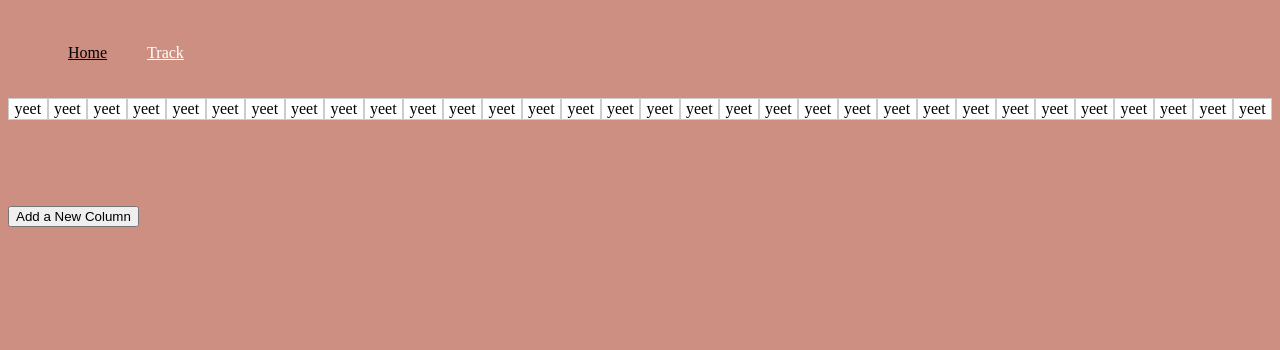
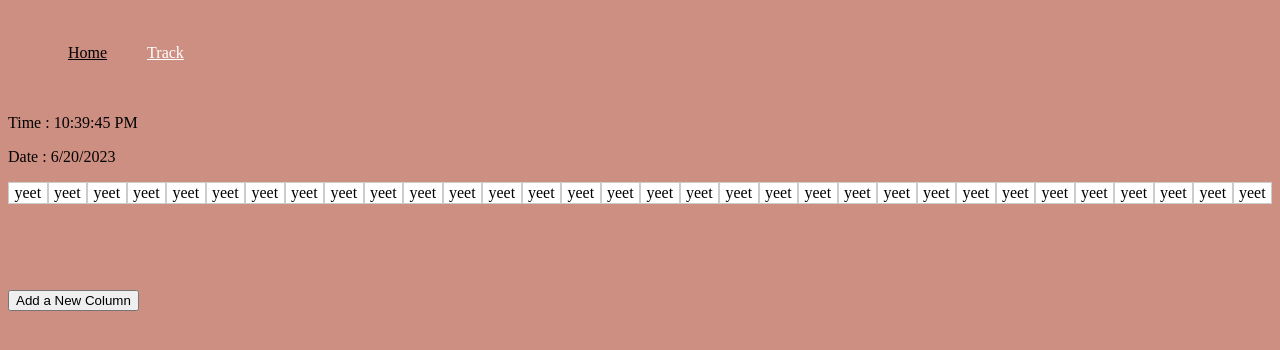
Before and after one commit to eliza-an/Health-tracker, a React (Create React App) app: page /track in a window 1280 px wide. Shown: the top 350 px of the page. Built offline with nearby package versions, Linux system fonts and the light colour scheme.

Commit message:
added a dateTime

```diff
--- /dev/null
+++ b/src/components/dateTime.js
@@ -0,0 +1,24 @@
+import { useState, useEffect } from "react";
+
+export const DateTime=() =>{
+
+    var[date, setDate]= useState(new Date())
+
+    useEffect(() => {
+        var timer = setInterval(()=>setDate(new Date()), 1000 )
+        return function cleanup() {
+            clearInterval(timer)
+        }
+
+    });
+
+    return(
+        <div>
+            <p> Time : {date.toLocaleTimeString()}</p>
+            <p> Date : {date.toLocaleDateString()}</p>
+
+        </div>
+    )
+}
+
+export default DateTime
--- a/src/pages/tracker.js
+++ b/src/pages/tracker.js
@@ -1,5 +1,6 @@
-import React, { useState } from "react";
+import React, { useState} from "react";
 import "./tracker.css"
+import DateTime from "../components/dateTime";
 
 
 
@@ -24,7 +25,9 @@
 
   return (
     <div>
+      <DateTime />
       <div className="gridContainer">
+
         {/* creates a new array with length collumn count. ... spreads the aray into individual elements. .map executes a callback function over each element in the array */}
 
            {myColor.map((color, index) => (
```
